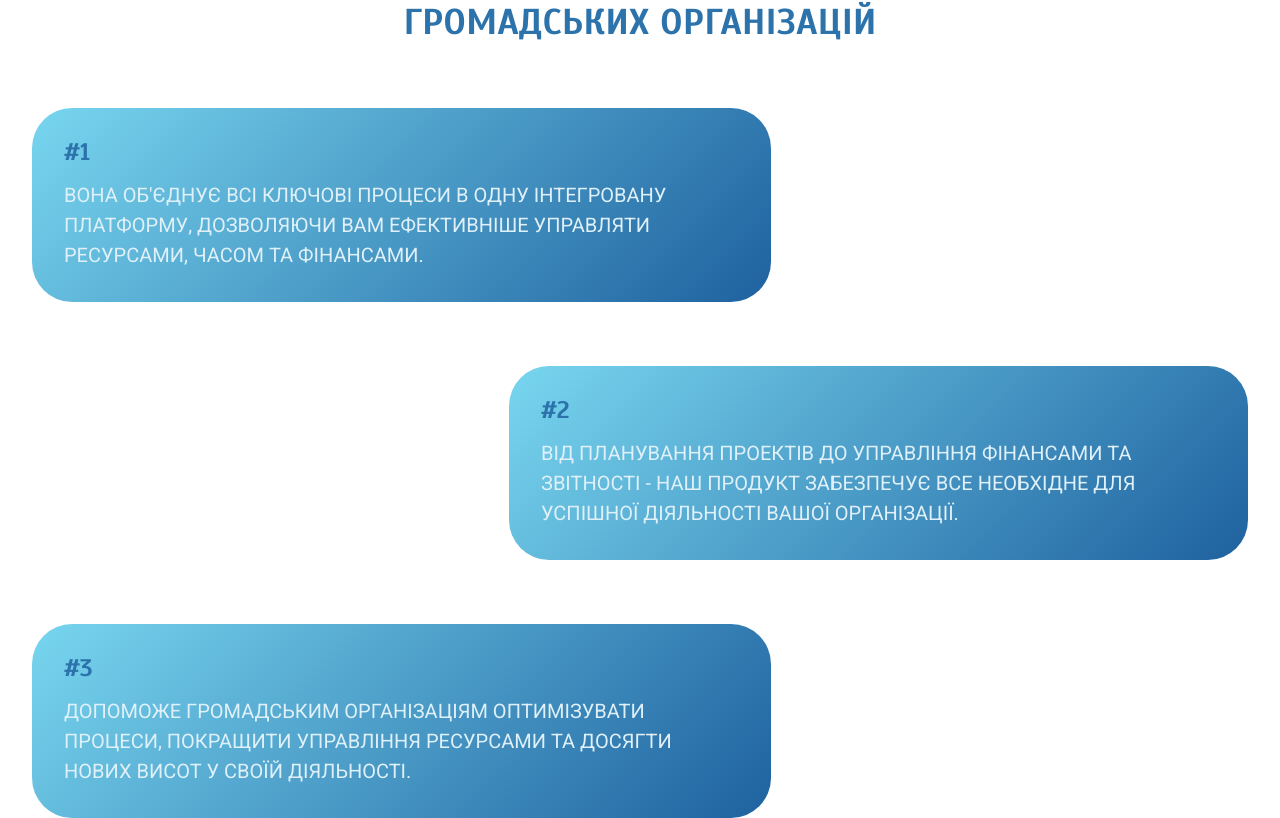
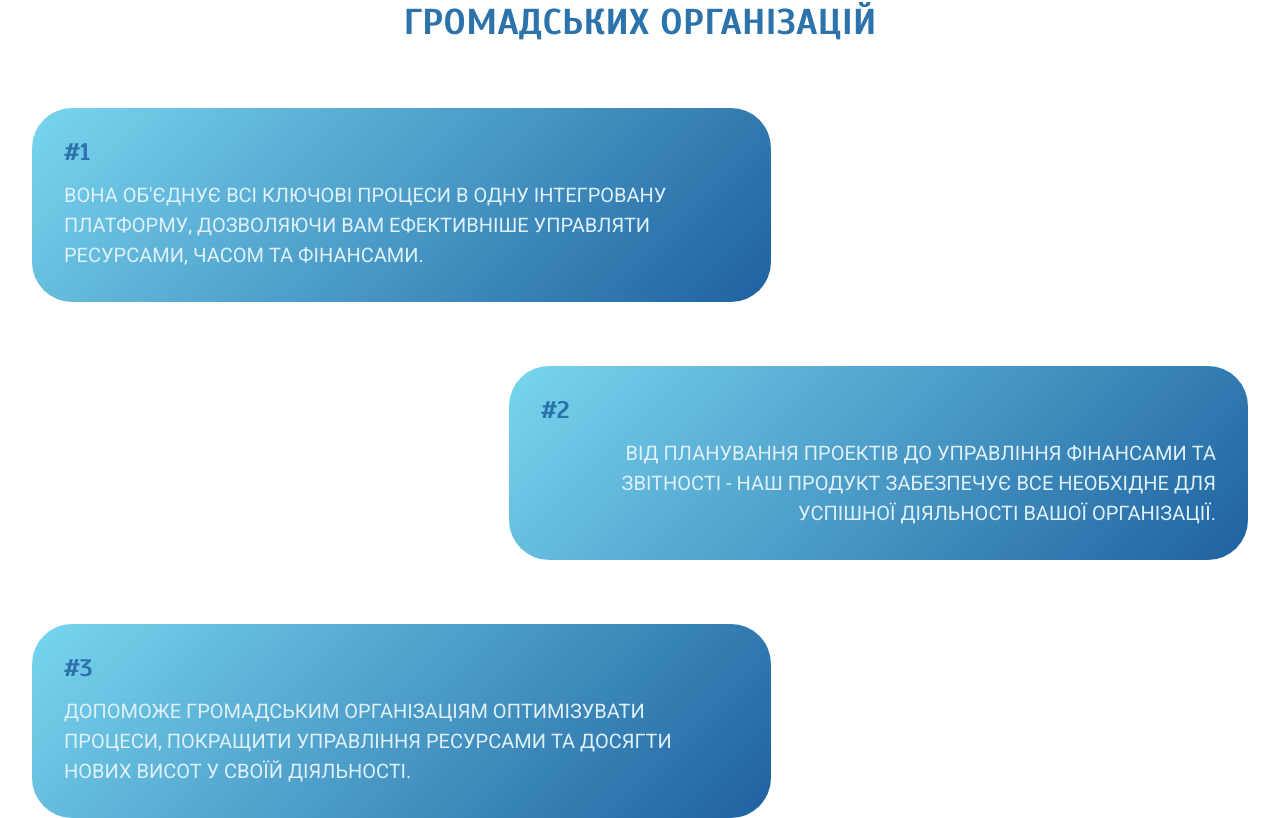
Before and after one commit to it-volunteers-ukraine/ChariERP, a Next.js app in the folder client/: page /about_service in a window 1280 px wide. Shown: the part 690-1508 px from the top of the page. Built offline with nearby package versions, Linux system fonts and the light colour scheme; no server answers.

Commit message:
281 changed text position in ScrollItem

```diff
--- a/client/src/components/pages/home/components/scroll-item/index.tsx
+++ b/client/src/components/pages/home/components/scroll-item/index.tsx
@@ -1,16 +1,19 @@
 import { motion } from 'framer-motion';
 import { useInView } from 'react-intersection-observer';
 
+import { getStyles } from './styles';
 import { ScrollItemProps } from './types';
 
 export const ScrollItem = ({ text, isEven, number }: ScrollItemProps) => {
+  const styles = getStyles(isEven);
+
   const { ref, inView } = useInView({
     triggerOnce: false,
     threshold: 0.2,
   });
 
   return (
-    <div className={`flex ${isEven ? 'justify-end' : 'justify-start'}`}>
+    <div className={styles.wrapper}>
       <motion.div
         ref={ref}
         transition={{ duration: 0.6 }}
@@ -22,9 +25,7 @@ export const ScrollItem = ({ text, isEven, number }: ScrollItemProps) => {
           #{number}
         </h1>
 
-        <p className="font-roboto uppercase leading-[150%] text-superBlue tablet:text-[20px] desktop:text-[24px]">
-          {text}
-        </p>
+        <p className={styles.text}>{text}</p>
       </motion.div>
     </div>
   );
--- /dev/null
+++ b/client/src/components/pages/home/components/scroll-item/styles.ts
@@ -0,0 +1,9 @@
+import { cn } from '@/utils';
+
+export const getStyles = (isEven: boolean) => ({
+  wrapper: cn('flex ', isEven ? 'justify-end' : 'justify-start'),
+  text: cn(
+    'font-roboto uppercase leading-[150%] text-superBlue tablet:text-[20px] desktop:text-[24px]',
+    isEven ? 'text-right' : 'text-left',
+  ),
+});
```
